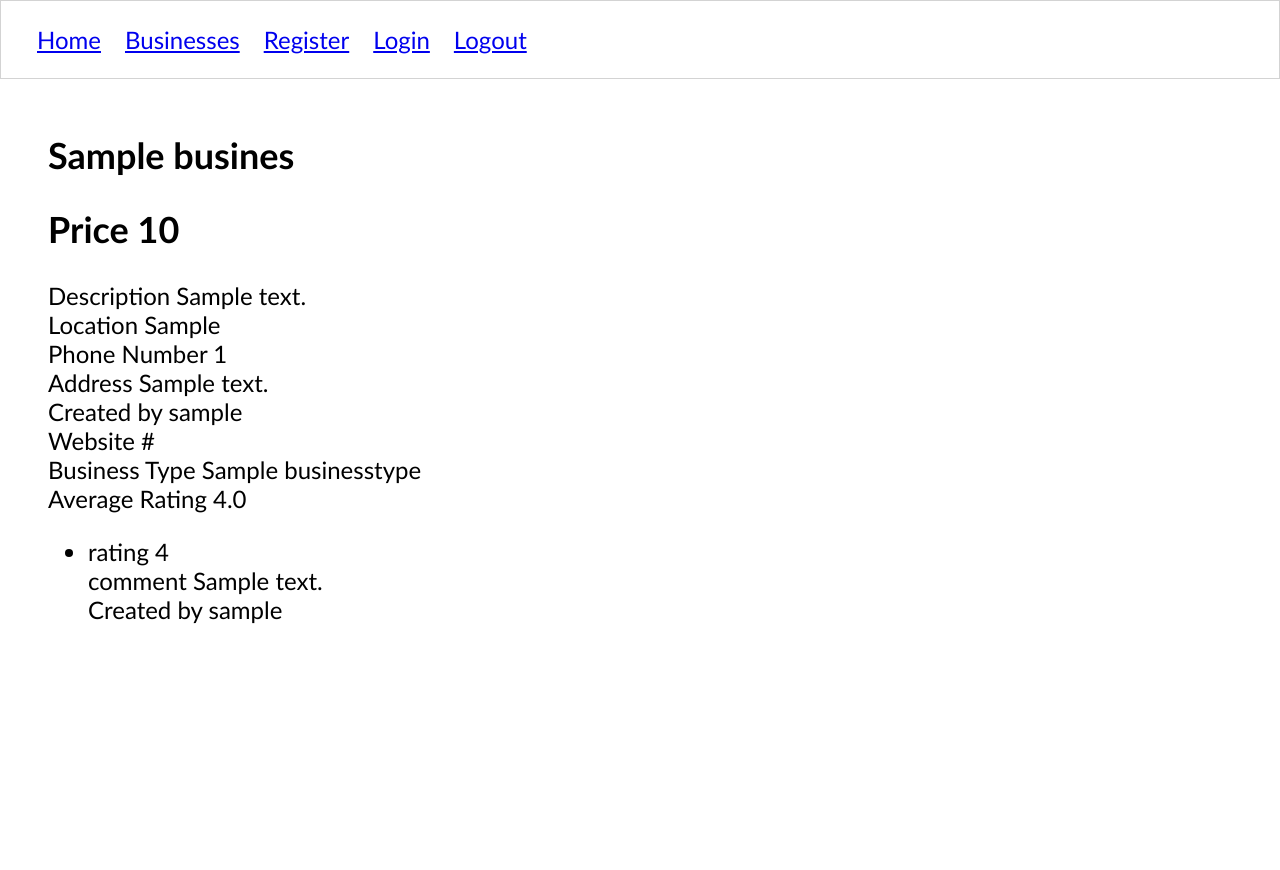
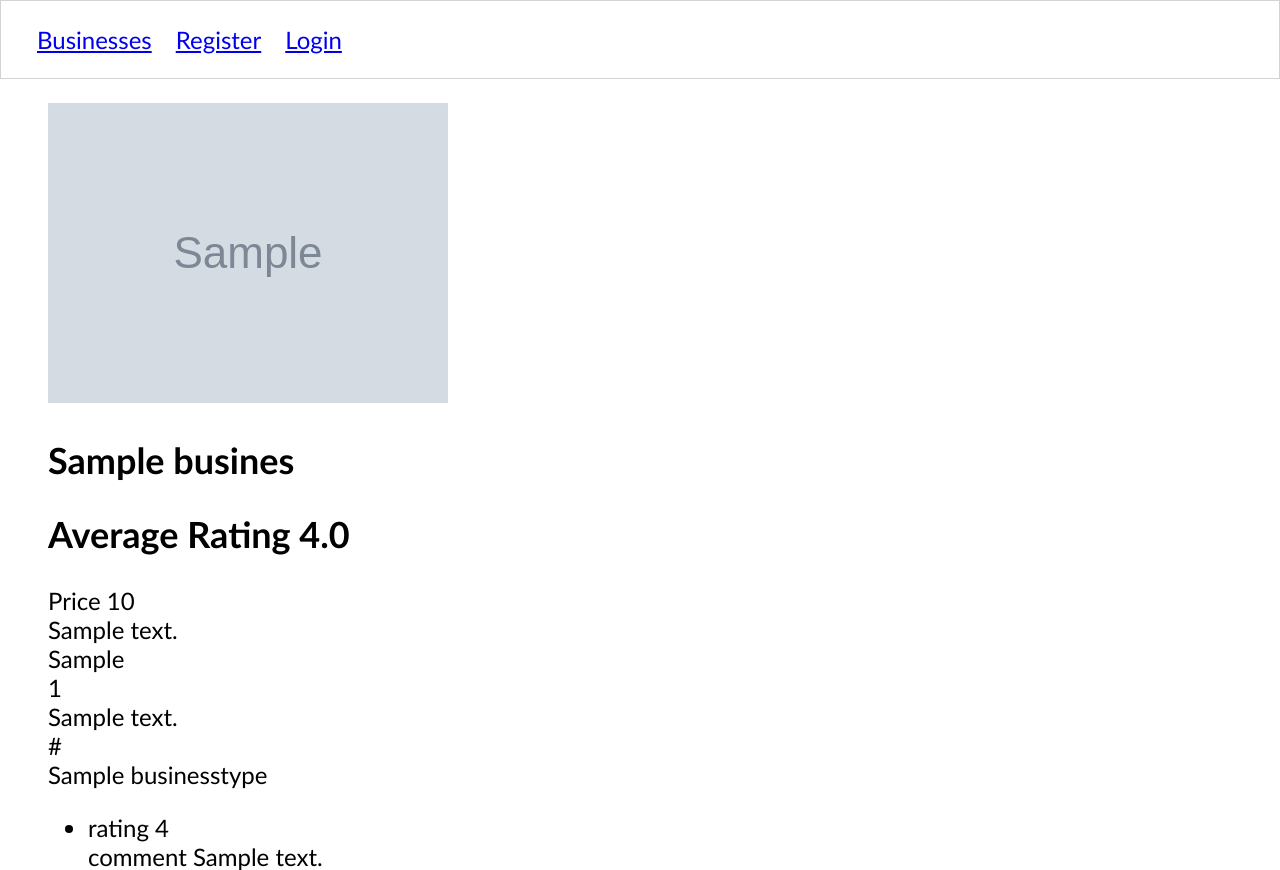
Before and after one commit to castlesmadeofcode/Stay-Safr, a Django app: page /businesses/1/ in a window 1280 px wide. Shown: the top 870 px of the page. Before the commit the page ends 624 px from the top, so only its background shows below. Run offline with Django 3.2, Linux system fonts and the light colour scheme; tables that the repository leaves empty hold one stand-in row (values such as "Sample post"); grey boxes marked "Sample" are stand-in pictures.

Commit message:
average rating now displaying on buisness page, businesesses are being sorted by highest rating first

```diff
--- a/capstoneapp/models/business.py
+++ b/capstoneapp/models/business.py
@@ -19,9 +19,10 @@ class Business(models.Model):
     created_at = models.DateTimeField(auto_now=True)
     business_type = models.ForeignKey(
         BusinessType, related_name="businesss", on_delete=models.DO_NOTHING)
+    review_avg = 0
 
-    class Meta:
-        ordering = (F('created_at').asc(nulls_last=True),)
+    # class Meta:
+    # ordering = (F('created_at').asc(nulls_last=True),)
 
     def __str__(self):
         return self.name
--- a/capstoneapp/templates/businesses/business_detail.html
+++ b/capstoneapp/templates/businesses/business_detail.html
@@ -2,25 +2,25 @@
 {% block content %}
 
     <section id="business-details">
+        <img class="profile-image" src="{{ business.image.url }}" />
         <h1>{{ business.name }}</h1>
-        <h2>Price {{ business.price }}</h2>
-        <div>Description {{ business.description }}</div>
-        <div>Location {{ business.location }}</div>
-        <div>Phone Number {{ business.phone_number }}</div>
-        <div>Address {{ business.address }}</div>
-         {% for user in users %}
+            {% if theAvg is not None %}
+                <h2>Average Rating {{ theAvg }}</h2>
+            {% endif %}
+        <div>Price {{ business.price }}</div>
+        <div>{{ business.description }}</div>
+        <div>{{ business.location }}</div>
+        <div>{{ business.phone_number }}</div>
+        <div>{{ business.address }}</div>
+         {% comment %} {% for user in users %}
              {% if user.customer.id == business.customer_id %}
 
-            <div>Created by {{user.username}} </div>
+            <div>{{user.username}} </div>
 
-            {% endif %}
-        {% endfor %}
-        <div>Website {{ business.website }}</div>
-        <div>Business Type {{ business.business_type.name }}</div>
-
-            {% if theAvg is not None %}
-                <div>Average Rating {{ theAvg }}</div>
-            {% endif %}
+            {% endif %} {% endcomment %}
+        {% comment %} {% endfor %}  {% endcomment %}
+        <div>{{ business.website }}</div>
+        <div>{{ business.business_type.name }}</div>
 
 
 
--- a/capstoneapp/templates/reviews/review_form.html
+++ b/capstoneapp/templates/reviews/review_form.html
@@ -10,7 +10,7 @@
     {% endif %}
         {% csrf_token %}
         <fieldset>
-            <label for="rating">Price: </label>
+            <label for="rating">Rating: </label>
                 <select required id="rating" type="text" name="rating">
                     <option value="" disabled selected>Select</option>
                     <option {% if business.rating == 1 %}selected{% endif %} value="1">1</option>
@@ -32,8 +32,10 @@
         {% if review.id is not None %}
             <input type="hidden" name="actual_method" value="PUT">
             <input type="submit" value="Update" />
+            <a class= "cancel" href="{% url 'capstoneapp:businesses' %}">Cancel</a>
         {% else %}
             <input type="submit" value="Create" />
+            <a class= "cancel" href="{% url 'capstoneapp:businesses' %}">Cancel</a>
         {% endif %}
     </form>
 
--- a/capstoneapp/templates/shared/base.html
+++ b/capstoneapp/templates/shared/base.html
@@ -16,11 +16,14 @@
 
     <nav id="site-nav">
         <ol class="navList">
-            <li class="navList__route"><a href="{% url 'capstoneapp:home' %}">Home</a></li>
+            {% comment %} <li class="navList__route"><a href="{% url 'capstoneapp:home' %}">Home</a></li> {% endcomment %}
             <li class="navList__route"><a href="{% url 'capstoneapp:businesses' %}">Businesses</a></li>
             <li class="navList__route"><a href="{% url 'capstoneapp:register' %}">Register</a></li>
             <li class="navList__route"><a href="{% url 'capstoneapp:login' %}">Login</a></li>
+            {% if request.user.is_authenticated %}
             <li class="navList__route"><a href="{% url 'capstoneapp:logout' %}">Logout</a></li>
+            {% endif %}
+
 
         </ol>
     </nav>
--- a/capstoneapp/urls.py
+++ b/capstoneapp/urls.py
@@ -12,6 +12,7 @@ urlpatterns = [
     path('businesses/<int:business_id>/form/',
          business_edit_form, name='business_edit_form'),
 
+
     path('reviews/', create_review, name='reviews'),
     path('review/form', review_form, name='review_form'),
     path('reviews/<int:review_id>/', review_details, name='review'),
@@ -21,5 +22,5 @@ urlpatterns = [
     path('accounts/', include('django.contrib.auth.urls')),
     path('accounts/register', register, name='register'),
     path('logout/', logout_user, name='logout'),
-    path('', home, name='home'),
+    path('', business_list, name='home'),
 ]
--- a/capstoneapp/views/auth/logout.py
+++ b/capstoneapp/views/auth/logout.py
@@ -5,4 +5,4 @@ from django.contrib.auth import logout
 
 def logout_user(request):
     logout(request)
-    return redirect(reverse('capstoneapp:home'))
+    return redirect(reverse('capstoneapp:login'))
--- a/capstoneapp/views/businesses/business_form.py
+++ b/capstoneapp/views/businesses/business_form.py
@@ -1,7 +1,7 @@
 import sqlite3
-from django.shortcuts import render
+from django.shortcuts import render, redirect, reverse
 from django.contrib.auth.decorators import login_required
-from capstoneapp.models import Business, BusinessType
+from capstoneapp.models import Business, BusinessType, Customer
 from .business_details import get_business
 
 
```
Also changed, not shown: capstoneapp/templates/businesses/business_form.html (+6 -3 lines), capstoneapp/templates/businesses/business_list.html (+10 -2 lines), capstoneapp/views/businesses/business_list.py (+9 -9 lines), capstoneapp/views/__init__.py (line endings or trailing spaces). Lines whose indentation alone changed are shown as unchanged.
